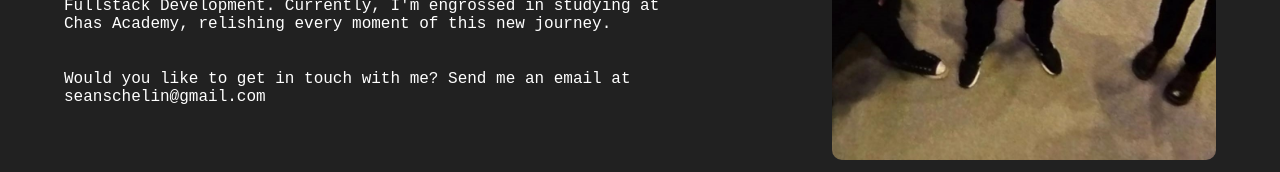
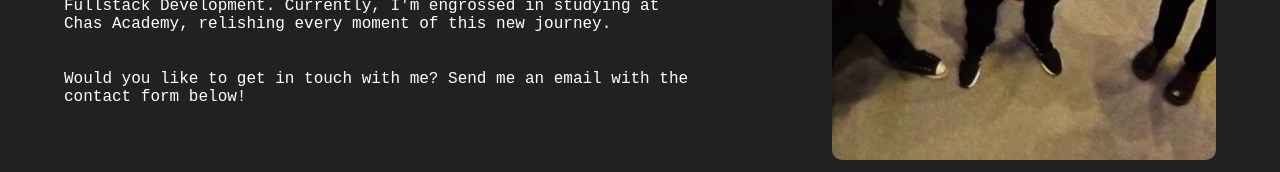
Before and after one commit to seanie1995/React-CV, a React (Vite) app: page /React-CV/about in a window 1280 px wide. Shown: the part 505-677 px from the top of the page. Built offline with nearby package versions, Linux system fonts and the light colour scheme; a web font is replaced by a local one.

Commit message:
Change some text

```diff
--- a/src/pages/AboutPage.jsx
+++ b/src/pages/AboutPage.jsx
@@ -28,7 +28,7 @@ const AboutPage = () => {
             moment of this new journey.
           </p>
           <p>
-            Would you like to get in touch with me? Send me an email at seanschelin@gmail.com
+            Would you like to get in touch with me? Send me an email with the contact form below!
           </p>
         </div>
         <img className="my_photo" src={myPhoto} alt="Photo of Sean" />
```
